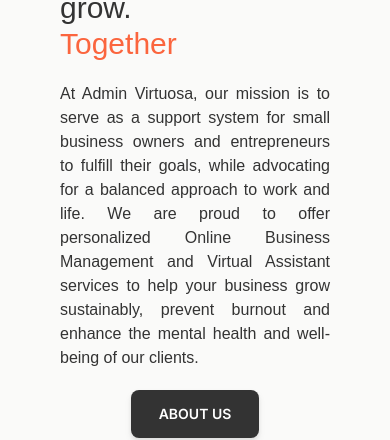
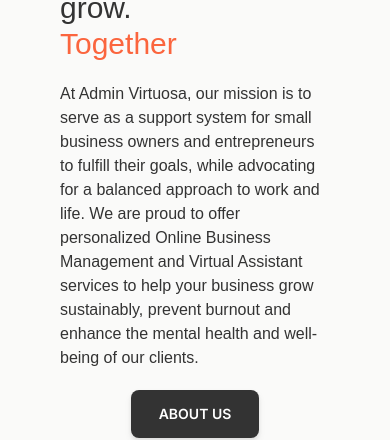
Before and after one commit to FilipaMerino/myvirtuosaapp, a Next.js app: page / in a window 390 px wide. Shown: the part 710-1150 px from the top of the page. Built offline with nearby package versions, Linux system fonts and the light colour scheme; no server answers.

Commit message:
when mobile justify start

```diff
--- a/app/page.jsx
+++ b/app/page.jsx
@@ -33,7 +33,7 @@
         </div>
 
         <div className="mx-5 px-5 md:mt-5 ">
-          <p className="text-md md:text-lg md:mr-[12rem] text-justify">
+          <p className="text-md md:text-lg md:mr-[12rem] text-start md:text-justify">
             At Admin Virtuosa, our <strong>mission</strong> is to serve as a support system for
             small business owners and entrepreneurs to fulfill their goals,
             while advocating for a balanced approach to work and life. We are
@@ -127,7 +127,7 @@
           </div>
 
           <div className="">
-            <p className=" mt-5 md:mt-10 text-md text-justify">
+            <p className=" mt-5 md:mt-10 text-md text-start md:text-justify">
               We often forget that our work should be something that sparks joy,
               right? You absolutely deserve a life and a business that lifts you
               up, rather than drains you. Life&apos;s too short to feel
@@ -155,7 +155,7 @@
 
           <hr className="horizontalLineCard block lg:hidden mb-5"></hr>
 
-          <p className=" md:mb-5 text-justify">
+          <p className=" md:mb-5 text-start md:text-justify">
             Our blog is more than just a place for us to share our thoughts.
             It&apos;s a platform for us to connect, and grow together. Here you
             will find insightful articles, and helpful tips to run your business
```
